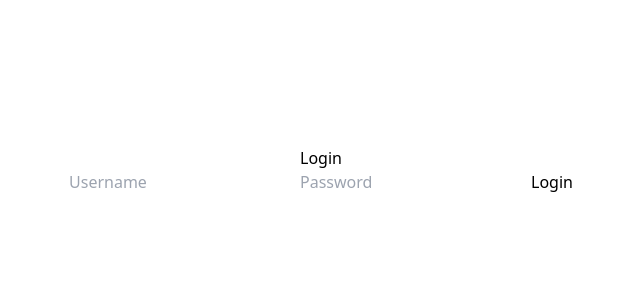
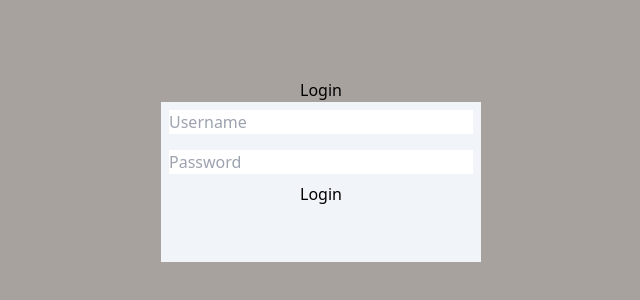
Before and after one commit to jpswt/bls, a React (Create React App) app: page /login in a window 1280 px wide. Shown: the part 230-530 px from the top of the page, without its empty margins (319-959 px from the left). Built offline with nearby package versions, Linux system fonts and the light colour scheme.

Commit message:
login tws

```diff
--- a/src/App.js
+++ b/src/App.js
@@ -5,7 +5,7 @@ import Router from './Router';
 function App() {
 	return (
 		<div className="App">
-			<div className=" relative w-full h-screen">
+			<div className=" bg-stone-400 relative w-full h-screen">
 				<RouterProvider router={Router} />
 			</div>
 		</div>
--- a/src/components/Login.jsx
+++ b/src/components/Login.jsx
@@ -4,9 +4,9 @@ const Login = () => {
 	return (
 		<div className="flex flex-col h-full justify-center items-center">
 			<h1>Login</h1>
-			<form>
-				<input type="text" placeholder="Username" />
-				<input type="password" placeholder="Password" />
+			<form className="flex flex-col border-r2 bg-slate-100 w-[20rem] h-[10rem]">
+				<input type="text" placeholder="Username" className="m-2" />
+				<input type="password" placeholder="Password" className="m-2" />
 				<button>Login</button>
 			</form>
 		</div>
```
